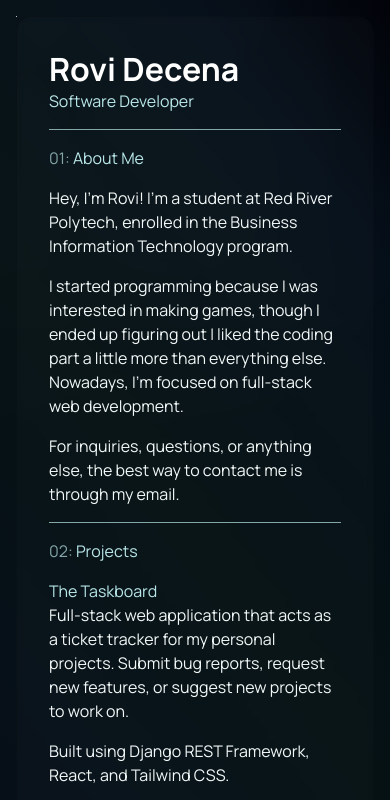
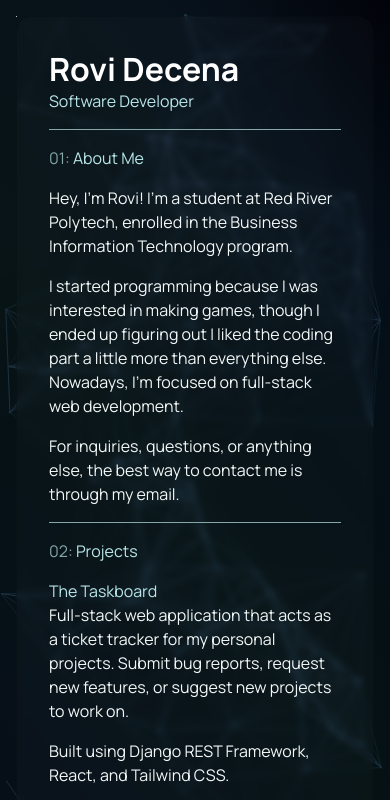
Before and after one commit to johnrcd/rovi_portfolio_v3, a website built with Vite: page index.html in a window 390 px wide. Shown: the top 800 px of the page. Built offline with nearby package versions, Linux system fonts and the light colour scheme.

Commit message:
fixed bug with particles not being imported

```diff
--- a/main.js
+++ b/main.js
@@ -1,3 +1,5 @@
+import Particles from "./particles";
+
 const root = document.querySelector(':root');
 
 const init = () => {
--- a/mouse.js
+++ b/mouse.js
@@ -1,10 +1,10 @@
 const glowElement = document.getElementById("mouse_glow");
 
 addEventListener("DOMContentLoaded", (event) => {
-    addEventListener("mousemove", (event) => {handleMoustMove(event)});
+    addEventListener("mousemove", (event) => {handleMouseMove(event)});
 });
 
-const handleMoustMove = (event) => {
+const handleMouseMove = (event) => {
     const y = event.pageY;
     const x = event.pageX;
     const ref = document.getElementById("mouse_glow");
--- /dev/null
+++ b/particles.js
@@ -0,0 +1,565 @@
+/*!
+ * A lightweight, dependency-free and responsive javascript plugin for particle backgrounds.
+ *
+ * @author Marc Bruederlin <hello@marcbruederlin.com>
+ * @version 2.2.3
+ * @license MIT
+ * @see https://github.com/marcbruederlin/particles.js
+ */
+
+/* exported Particles */
+const Particles = (function(window, document) {
+    'use strict';
+
+    var Plugin, Particle = {};
+
+    function particleCompareFunc(p1, p2) {
+      if (p1.x < p2.x) {
+        return -1;
+      } else if (p1.x > p2.x) {
+        return 1;
+      } else if (p1.y < p2.y) {
+        return -1;
+      } else if (p1.y > p2.y) {
+        return 1;
+      }
+
+      return 0;
+    }
+
+    /**
+     * Represents the plugin.
+     *
+     * @constructor
+     */
+    Plugin = (function() {
+      function Plugin() {
+        var _ = this;
+
+        _.defaults = {
+          responsive: null,
+          selector: null,
+          maxParticles: 100,
+          sizeVariations: 3,
+          showParticles: true,
+          speed: 0.5,
+          color: '#000000',
+          minDistance: 120,
+          connectParticles: false,
+        };
+
+        _.element = null;
+        _.context = null;
+        _.ratio = null;
+        _.breakpoints = [];
+        _.activeBreakpoint = null;
+        _.breakpointSettings = [];
+        _.originalSettings = null;
+        _.storage = [];
+        _.usingPolyfill = false;
+      }
+
+      return Plugin;
+    }());
+
+    /**
+     * Public mehtod to initialize the plugin with user settings.
+     *
+     * @public
+     * @param {object} settings
+     */
+    Plugin.prototype.init = function(settings) {
+      var _ = this;
+
+      _.options = _._extend(_.defaults, settings);
+      _.originalSettings = JSON.parse(JSON.stringify(_.options));
+
+      _._animate = _._animate.bind(_);
+
+      _._initializeCanvas();
+      _._initializeEvents();
+      _._registerBreakpoints();
+      _._checkResponsive();
+      _._initializeStorage();
+      _._animate();
+
+      return _;
+    };
+
+    /**
+     * Public method to destroy the plugin.
+     *
+     * @public
+     */
+    Plugin.prototype.destroy = function() {
+      var _ = this;
+
+      _.storage = [];
+      _.element.remove();
+
+      window.removeEventListener('resize', _.listener, false);
+      window.clearTimeout(_._animation);
+      cancelAnimationFrame(_._animation);
+    };
+
+    /**
+     * Setup the canvas element.
+     *
+     * @private
+     */
+    Plugin.prototype._initializeCanvas = function() {
+      var _ = this, devicePixelRatio, backingStoreRatio;
+
+      if(!_.options.selector) {
+        console.warn('particles.js: No selector specified! Check https://github.com/marcbruederlin/particles.js#options');
+        return false;
+      }
+
+      _.element = document.querySelector(_.options.selector);
+      _.context = _.element.getContext('2d');
+
+      devicePixelRatio = window.devicePixelRatio || 1;
+      backingStoreRatio = _.context.webkitBackingStorePixelRatio || _.context.mozBackingStorePixelRatio || _.context.msBackingStorePixelRatio ||
+                          _.context.oBackingStorePixelRatio || _.context.backingStorePixelRatio || 1;
+
+      _.ratio = devicePixelRatio / backingStoreRatio;
+      _.element.width = (_.element.offsetParent) ? _.element.offsetParent.clientWidth * _.ratio : _.element.clientWidth * _.ratio;
+
+      if (_.element.offsetParent && _.element.offsetParent.nodeName === 'BODY') {
+        _.element.height = window.innerHeight * _.ratio;
+      } else {
+        _.element.height = (_.element.offsetParent) ? _.element.offsetParent.clientHeight * _.ratio : _.element.clientHeight * _.ratio;
+      }
+      _.element.style.width = '100%';
+      _.element.style.height = '100%';
+
+      _.context.scale(_.ratio, _.ratio);
+    };
+
+    /**
+     * Register event listeners.
+     *
+     * @private
+     */
+    Plugin.prototype._initializeEvents = function() {
+      var _ = this;
+
+      _.listener = function() { _._resize(); }.bind(this);
+      window.addEventListener('resize', _.listener, false);
+    };
+
+    /**
+     * Initialize the particle storage.
+     *
+     * @private
+     */
+    Plugin.prototype._initializeStorage = function() {
+      var _ = this;
+
+      _.storage = [];
+
+      for(var i = _.options.maxParticles; i--;) {
+        _.storage.push(new Particle(_.context, _.options));
+      }
+    };
+
+    /**
+     * Register responsive breakpoints if the user declared some.
+     *
+     * @private
+     */
+    Plugin.prototype._registerBreakpoints = function() {
+      var _ = this, breakpoint, currentBreakpoint, l, responsiveSettings = _.options.responsive || null;
+
+      if(typeof responsiveSettings === 'object' && responsiveSettings !== null && responsiveSettings.length) {
+        for(breakpoint in responsiveSettings) {
+          l = _.breakpoints.length - 1;
+          currentBreakpoint = responsiveSettings[breakpoint].breakpoint;
+
+          if(responsiveSettings.hasOwnProperty(breakpoint)) {
+            while(l >= 0) {
+              if(_.breakpoints[l] && _.breakpoints[l] === currentBreakpoint) {
+                _.breakpoints.splice(l, 1);
+              }
+
+              l--;
+            }
+
+            _.breakpoints.push(currentBreakpoint);
+            _.breakpointSettings[currentBreakpoint] = responsiveSettings[breakpoint].options;
+          }
+        }
+
+        _.breakpoints.sort(function(a, b) {
+          return b-a;
+        });
+      }
+    };
+
+    /**
+     * Check if a breakpoint is active and load the breakpoints options.
+     *
+     * @private
+     */
+    Plugin.prototype._checkResponsive = function() {
+      var _ = this, breakpoint, targetBreakpoint = false, windowWidth = window.innerWidth;
+
+      if(_.options.responsive && _.options.responsive.length && _.options.responsive !== null) {
+        targetBreakpoint = null;
+
+        for(breakpoint in _.breakpoints) {
+          if(_.breakpoints.hasOwnProperty(breakpoint)) {
+            if(windowWidth <= _.breakpoints[breakpoint]) {
+              targetBreakpoint = _.breakpoints[breakpoint];
+            }
+          }
+        }
+
+        if(targetBreakpoint !== null) {
+          _.activeBreakpoint = targetBreakpoint;
+          _.options = _._extend(_.options, _.breakpointSettings[targetBreakpoint]);
+        } else {
+          if(_.activeBreakpoint !== null) {
+            _.activeBreakpoint = null;
+            targetBreakpoint = null;
+
+            _.options = _._extend(_.options, _.originalSettings);
+          }
+        }
+      }
+    };
+
+    /**
+     * Rebuild the storage and update the canvas.
+     *
+     * @private
+     */
+    Plugin.prototype._refresh = function() {
+      var _ = this;
+
+      _._initializeStorage();
+      _._draw();
+    };
+
+    /**
+     * Kick off various things on window resize.
+     *
+     * @private
+     */
+    Plugin.prototype._resize = function() {
+      var _ = this;
+
+      _.element.width = (_.element.offsetParent) ? _.element.offsetParent.clientWidth * _.ratio : _.element.clientWidth * _.ratio;
+
+      if (_.element.offsetParent && _.element.offsetParent.nodeName === 'BODY') {
+        _.element.height = window.innerHeight * _.ratio;
+      } else {
+        _.element.height = (_.element.offsetParent) ? _.element.offsetParent.clientHeight * _.ratio : _.element.clientHeight * _.ratio;
+      }
+
+      _.context.scale(_.ratio, _.ratio);
+
+      clearTimeout(_.windowDelay);
+
+      _.windowDelay = window.setTimeout(function() {
+        _._checkResponsive();
+        _._refresh();
+      }, 50);
+    };
+
+    /**
+     * Animates the plugin particles by calling the draw method.
+     *
+     * @private
+     */
+    Plugin.prototype._animate = function() {
+      var _ = this;
+
+      _._draw();
+      _._animation = window.requestAnimFrame(_._animate);
+    };
+
+    /**
+     * Restarts the particles animation by calling _animate.
+     *
+     * @public
+     */
+    Plugin.prototype.resumeAnimation = function() {
+      var _ = this;
+
+      if (!_._animation) {
+        _._animate();
+      }
+    };
+
+    /**
+     * Pauses/stops the particle animation.
+     *
+     * @public
+     */
+    Plugin.prototype.pauseAnimation = function() {
+      var _ = this;
+
+      if (!_._animation) {
+        return;
+      }
+
+      if (_.usingPolyfill) {
+        window.clearTimeout(_._animation);
+      } else {
+        var cancelAnimationFrame = window.cancelAnimationFrame || window.webkitCancelAnimationFrame || window.mozCancelAnimationFrame;
+        cancelAnimationFrame(_._animation);
+      }
+
+      _._animation = null;
+    };
+
+    /**
+     * Draws the plugin particles.
+     *
+     * @private
+     */
+    Plugin.prototype._draw = function() {
+      var _ = this,
+          element = _.element,
+          parentWidth = (element.offsetParent) ? element.offsetParent.clientWidth : element.clientWidth,
+          parentHeight = (element.offsetParent) ? element.offsetParent.clientHeight :  element.clientHeight,
+          showParticles = _.options.showParticles,
+          storage = _.storage;
+
+      if (element.offsetParent && element.offsetParent.nodeName === 'BODY') {
+        parentHeight = window.innerHeight;
+      }
+
+      _.context.clearRect(0, 0, element.width, element.height);
+      _.context.beginPath();
+
+      for(var i = storage.length; i--;) {
+        var particle = storage[i];
+
+        if (showParticles) {
+          particle._draw();
+        }
+
+        particle._updateCoordinates(parentWidth, parentHeight);
+      }
+
+      if (_.options.connectParticles) {
+        storage.sort(particleCompareFunc);
+        _._updateEdges();
+      }
+    };
+
+    /**
+     * Updates the edges.
+     *
+     * @private
+     */
+    Plugin.prototype._updateEdges = function() {
+      var _ = this,
+          minDistance = _.options.minDistance,
+          sqrt = Math.sqrt,
+          abs = Math.abs,
+          storage = _.storage,
+          storageLength = storage.length;
+
+      for(var i = 0; i < storageLength; i++) {
+        var p1 = storage[i];
+
+        for(var j = i + 1; j < storageLength; j++) {
+          var p2 = storage[j],
+              distance, r = p1.x - p2.x, dy = p1.y - p2.y;
+
+          distance = sqrt(r * r + dy * dy);
+
+          if (abs(r) > minDistance) {
+            break;
+          }
+
+          if (distance <= minDistance) {
+            _._drawEdge(p1, p2, (1.2 - distance/minDistance));
+          }
+        }
+      }
+    };
+
+    /**
+     * Draws an edge between two points.
+     *
+     * @private
+     * @param {Particle} p1
+     * @param {Particle} p2
+     * @param {number} opacity
+     */
+    Plugin.prototype._drawEdge = function(p1, p2, opacity) {
+      var _ = this,
+          gradient = _.context.createLinearGradient(p1.x, p1.y, p2.x, p2.y);
+
+      var color1 = this._hex2rgb(p1.color);
+      var color2 = this._hex2rgb(p2.color);
+
+      gradient.addColorStop(0, 'rgba(' + color1.r + ',' + color1.g + ',' + color1.b + ',' + opacity + ')');
+      gradient.addColorStop(1, 'rgba(' + color2.r + ',' + color2.g + ',' + color2.b + ',' + opacity + ')');
+
+      _.context.beginPath();
+      _.context.strokeStyle = gradient;
+      _.context.moveTo(p1.x, p1.y);
+      _.context.lineTo(p2.x, p2.y);
+      _.context.stroke();
+      _.context.fill();
+      _.context.closePath();
+    };
+
+    /**
+     * Merges the keys of two objects.
+     *
+     * @private
+     * @param {object} source
+     * @param {object} obj
+     */
+    Plugin.prototype._extend = function(source, obj) {
+      Object.keys(obj).forEach(function(key) {
+        source[key] = obj[key];
+      });
+
+      return source;
+    };
+
+    /**
+     * Converts a hex string to a rgb object.
+     *
+     * @private
+     * @param {string} hex
+     * @return {object}
+     */
+    Plugin.prototype._hex2rgb = function(hex) {
+      var result = /^#?([a-f\d]{2})([a-f\d]{2})([a-f\d]{2})$/i.exec(hex);
+
+      return result ? {
+        r: parseInt(result[1], 16),
+        g: parseInt(result[2], 16),
+        b: parseInt(result[3], 16)
+      } : null;
+    };
+
+    /**
+     * Represents a single particle.
+     *
+     * @constructor
+     * @param {object} context
+     * @param {object} options
+     */
+    Particle = function(context, options) {
+      var _ = this,
+          random = Math.random,
+          speed = options.speed,
+          color = (options.color instanceof Array) ? options.color[Math.floor(Math.random() * options.color.length)] : options.color;
+
+      _.context = context;
+      _.options = options;
+
+      var canvas = document.querySelector(options.selector);
+      _.x = (canvas.offsetParent) ? random() * canvas.offsetParent.clientWidth : random() * canvas.clientWidth;
+
+      if (canvas.offsetParent && canvas.offsetParent.nodeName === 'BODY') {
+        _.y = random() * window.innerHeight;
+      } else {
+        _.y = (canvas.offsetParent) ? random() * canvas.offsetParent.clientHeight : random() * canvas.clientHeight;
+      }
+
+      _.vx = random() * speed * 2 - speed;
+      _.vy = random() * speed * 2 - speed;
+      _.radius = random() * random() * options.sizeVariations;
+      _.color = color;
+
+      _._draw();
+    };
+
+    /**
+     * The particles draw function (renders the circle).
+     *
+     * @private
+     */
+    Particle.prototype._draw = function() {
+      var _ = this;
+
+      _.context.save();
+      _.context.translate(_.x, _.y);
+      _.context.moveTo(0, 0);
+      _.context.beginPath();
+      _.context.arc(0, 0, _.radius, 0, Math.PI * 2, false);
+      _.context.fillStyle = _.color;
+      _.context.fill();
+      _.context.restore();
+    };
+
+    /**
+     * This updates the particles coordinates.
+     *
+     * @private
+     * @param parentWidth
+     * @param parentHeight
+     */
+    Particle.prototype._updateCoordinates = function(parentWidth, parentHeight) {
+      var _ = this,
+
+          x = _.x + this.vx,
+          y = _.y + this.vy,
+          radius = _.radius;
+
+      if(x + radius > parentWidth) {
+        x = radius;
+      } else if(x - radius < 0) {
+        x = parentWidth - radius;
+      }
+
+      if(y + radius > parentHeight) {
+        y = radius;
+      } else if(y - radius < 0) {
+        y = parentHeight - radius;
+      }
+
+      _.x = x;
+      _.y = y;
+    };
+
+    /**
+     * A polyfill for requestAnimFrame.
+     *
+     * @return {function}
+     */
+    window.requestAnimFrame = (function() {
+      var _ = this,
+      requestAnimationFrame = window.requestAnimationFrame || window.webkitRequestAnimationFrame || window.mozRequestAnimationFrame;
+
+      if (requestAnimationFrame) {
+        return requestAnimationFrame;
+      }
+
+      _._usingPolyfill = true;
+
+      return function(callback) {
+        return window.setTimeout(callback, 1000 / 60);
+      };
+    })();
+
+    return new Plugin();
+  })(window, document);
+
+  (function() {
+    'use strict';
+
+    if(typeof define === 'function' && define.amd) {
+      define('Particles', function () { return Particles; });
+    } else if(typeof module !== 'undefined' && module.exports) {
+      module.exports = Particles;
+    } else {
+      window.Particles = Particles;
+    }
+  })();
+
+// NOTE:
+// i just copy-pasted the source code here then added an export
+// i should probably just import it lol
+
+export default Particles;
```
Also changed, not shown: index.html (+1 -4 lines), vite.config.js (added, +13 -0 lines), particles.min.js (deleted).
